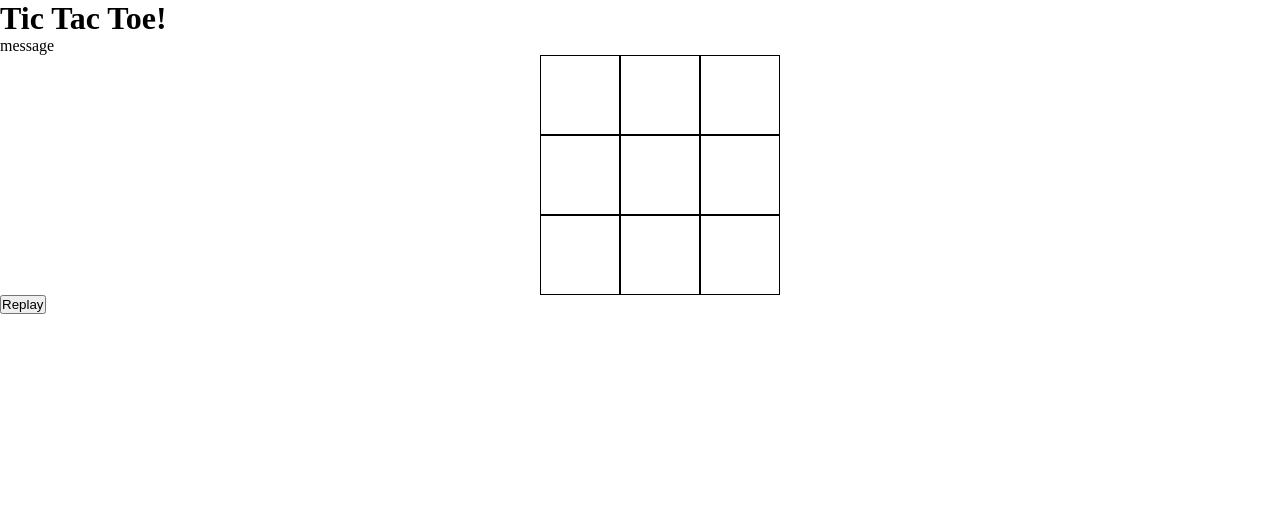
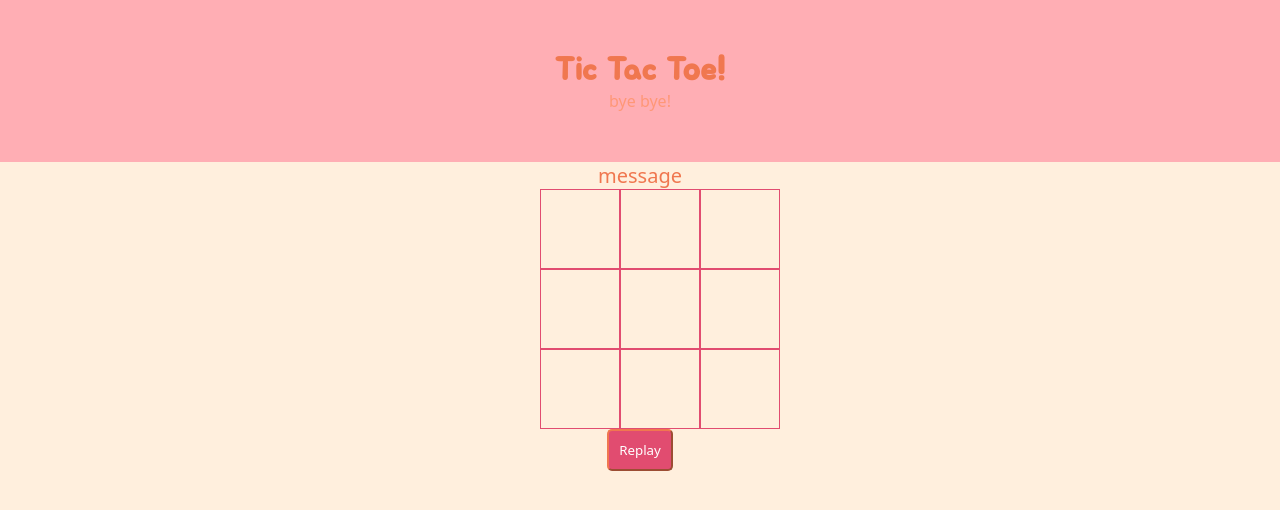
Before and after one commit to liviarea/root_livia22, a plain HTML site: page public_html/web3/tictac.html in a window 1280 px wide. Drawn offline with Linux system fonts and the light colour scheme; a web font is replaced by a local one.

Commit message:
css update

```diff
--- a/public_html/web3/css/tictac.css
+++ b/public_html/web3/css/tictac.css
@@ -3,6 +3,7 @@
     margin: 0px;
     box-sizing: border-box;
 }
+
 
 #grille {
     width: 30vmin;
@@ -14,9 +15,96 @@
 }
 
 #grille .case {
-    border: solid black 1px;
+    border: solid #e14c70 1px;
     display: grid;
     place-items: center;
     height: 10vmin;
     width: 10vmin;
 }
+
+.case:hover {
+    background-color:#ffaeb4 ;
+}
+
+.jua-regular {
+  font-family: "Jua", sans-serif;
+  font-weight: 400;
+  font-style: normal;
+}
+
+.atma-medium {
+  font-family: "Atma", system-ui;
+  font-weight: 500;
+  font-style: normal;
+}
+
+
+body {
+    background-color: #ffefdd;
+}
+
+h1 {
+size: 35px;
+font-family: "Jua", sans-serif;
+color: #f0774f;
+}
+
+html {
+    scroll-behavior: smooth;
+}
+
+header {
+    width: 100%;
+    height: auto;
+    padding: 50px;
+    text-align: center;
+    background-color: #ffaeb4;
+}
+
+nav ul li {
+    display: inline-block;
+    padding-right: 20px;
+    padding-top: 5px;
+    }
+
+footer{
+  background-color: #ffaeb4;
+  text-align: center;
+  width: 100%;
+  padding: 50px;
+  position: relative;
+}
+
+a {
+    text-decoration: none;
+    color: #ff9777;
+    font-family: "Atma", system-ui;
+}
+
+a:hover {
+    color: #c96749;
+    text-decoration: wavy underline;
+}
+
+button {
+    font-family: "Atma", system-ui;
+    background-color: #e14c70;
+    color: white;
+    padding: 10px;
+    border-radius: 5px;
+    border-color: #f0774f;
+    margin: auto;
+    display: block;
+}
+
+button:hover {
+    background-color: #ffaeb4
+}
+
+p {
+    color: #f0774f;
+    font-family: "Atma", system-ui;
+    font-size: 20px;
+    text-align: center;
+    margin: auto;
+}
--- a/public_html/web3/css/web3.css
+++ b/public_html/web3/css/web3.css
@@ -3,3 +3,56 @@
     margin: 0px;
     box-sizing: border-box;
 }
+
+.gaegu-regular {
+  font-family: "Gaegu", sans-serif;
+  font-weight: 400;
+  font-style: normal;
+}
+
+
+body {
+    background: #fff6ef;
+}
+
+html {
+    scroll-behavior: smooth;
+}
+header {
+    width: 100%;
+    height: auto;
+    padding: 10px;
+    text-align: center;
+    background-color: #ffb9c1;
+}
+
+h1 {
+    color: #4c8239;
+    font-family: "Gaegu", sans-serif;
+    font-size: 50px;
+}
+
+a {
+    text-decoration: none;
+    color: #8eab83;
+    font-family: "Gaegu", sans-serif;
+    font-size: 30px;
+    text-align: center;
+    margin: auto;
+    display: block;
+    padding: 20px;
+    width: fit-content;
+}
+
+a:hover {
+    color: #4c8239;
+    text-decoration: dotted underline;
+}
+
+p {
+    color: #4c8239;
+    font-family: "Gaegu", sans-serif;
+    font-size: 20px;
+    text-align: center;
+    margin: auto;
+}
--- a/public_html/web3/tictac.html
+++ b/public_html/web3/tictac.html
@@ -4,12 +4,23 @@
     <meta charset="UTF-8">
     <meta name="viewport" content="width=device-width, initial-scale=1.0">
     <link rel="stylesheet" href="css/tictac.css">
+    <link rel="preconnect" href="https://fonts.googleapis.com">
+<link rel="preconnect" href="https://fonts.gstatic.com" crossorigin>
+<link rel="preconnect" href="https://fonts.googleapis.com">
+<link rel="preconnect" href="https://fonts.gstatic.com" crossorigin>
+<link href="https://fonts.googleapis.com/css2?family=Jua&display=swap" rel="stylesheet">
+
+<link rel="preconnect" href="https://fonts.googleapis.com">
+<link rel="preconnect" href="https://fonts.gstatic.com" crossorigin>
+<link href="https://fonts.googleapis.com/css2?family=Atma:wght@300;400;500;600;700&display=swap" rel="stylesheet">
+
     <title>Tic Tac Toe!</title>
 </head>
 <body>
     <main>
         <header>
             <h1>Tic Tac Toe!</h1>
+            <a href="./main.html">bye bye!</a>
         </header>
 
         <section>
```
Also changed, not shown: public_html/web3/main.html (+11 -1 lines).
